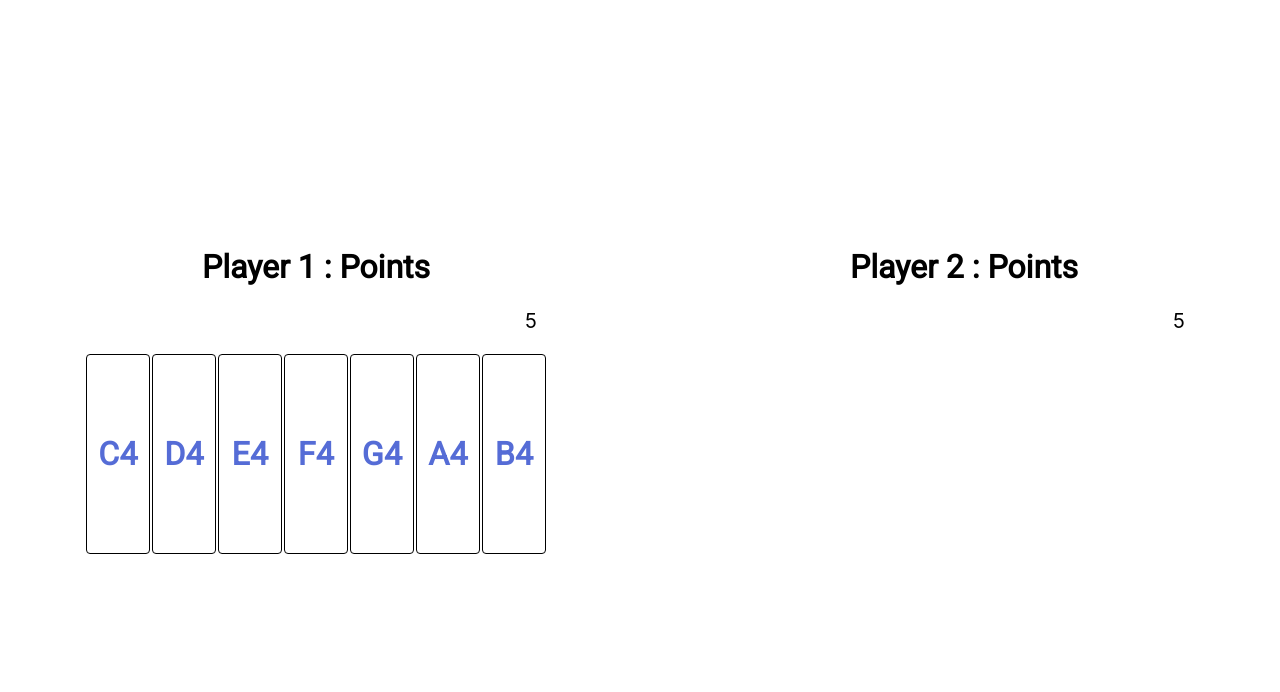
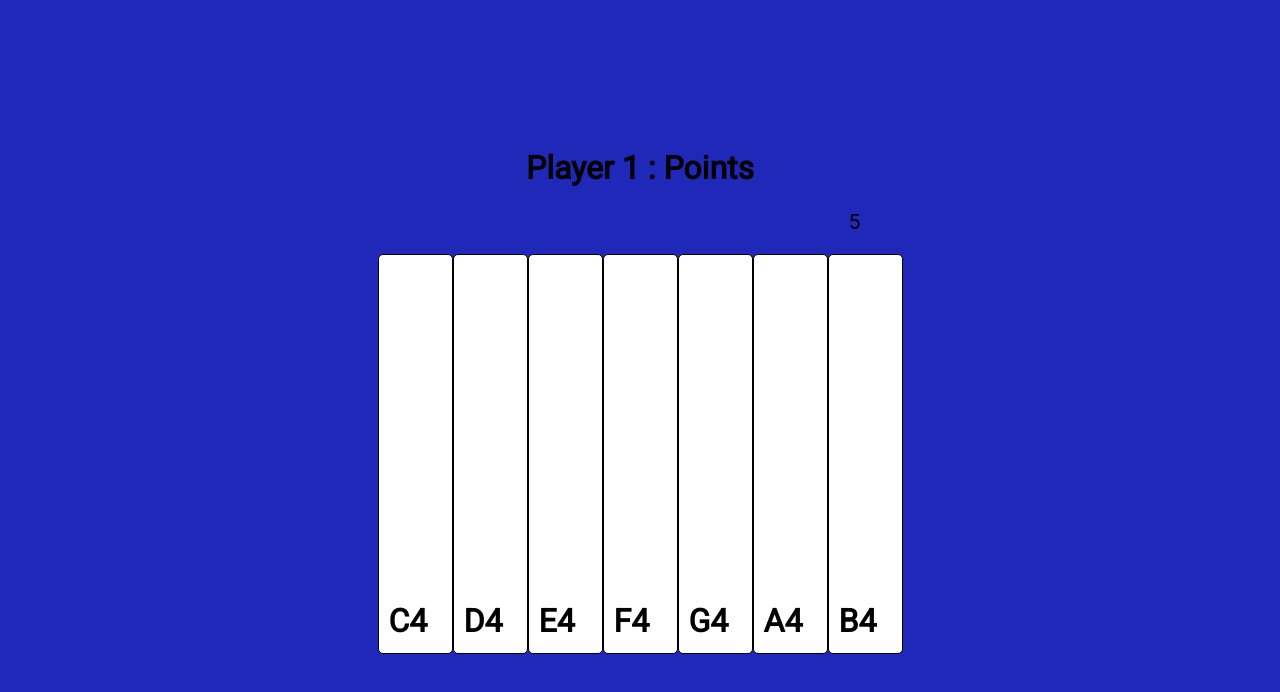
Before and after one commit to tanpochara/dupme-frontend, a Next.js app: page / in a window 1280 px wide. Shown: the top 692 px of the page. Built offline with nearby package versions, Linux system fonts and the light colour scheme; no server answers.

Commit message:
fix: piano key bug

```diff
--- a/package.json
+++ b/package.json
@@ -12,11 +12,13 @@
     "@emotion/react": "^11.10.4",
     "@emotion/styled": "^11.10.4",
     "@mui/material": "^5.10.4",
+    "@types/styled-components": "^5.1.26",
     "next": "12.3.0",
     "react": "18.2.0",
     "react-dom": "18.2.0",
     "react-timer-hook": "^3.0.5",
     "socket.io-client": "^4.5.2",
+    "styled-components": "^5.3.5",
     "tone": "^14.7.77"
   },
   "devDependencies": {
--- a/pages/index.tsx
+++ b/pages/index.tsx
@@ -19,7 +19,7 @@ const Home: NextPage = () => {
         alignItems="center"
       >
         <Grid container spacing={2}>
-          <Grid item xs={12} md={6}>
+          <Grid item xs={12} md={12}>
             <Box padding="20px" textAlign="center">
               <Typography variant="h2" paddingBottom="20px">
                 {" "}
@@ -31,18 +31,6 @@ const Home: NextPage = () => {
               <Piano />
             </Box>
           </Grid>
-          <Grid item xs={12} md={6}>
-            <Box padding="20px" textAlign="center">
-              <Typography variant="h2" paddingBottom="20px">
-                {" "}
-                Player 2 : Points
-              </Typography>
-              <Box paddingLeft={"430px"} paddingBottom="20px">
-                <Timer />
-              </Box>
-              {/* <Piano /> */}
-            </Box>
-          </Grid>
         </Grid>
       </Box>
     </>
--- a/src/components/PianoKey.tsx
+++ b/src/components/PianoKey.tsx
@@ -1,70 +1,22 @@
-import { Button, Typography } from "@mui/material";
-import { styled } from "@mui/system";
+import { Typography } from "@mui/material";
 import React, { useEffect, useRef, useState } from "react";
-import { NoteInterface } from "../@types/note";
 import * as Tone from "tone";
 import { Socket } from "socket.io-client";
+import styled from "styled-components";
 
-// const Key = styled(Button)`
-//   display: flex;
-//   flex-direction: column;
-//   justify-content: flex-end;
-//   width: 75;
-//   height: 400px;
-//   border: 1px solid black;
-//   padding: 10px;
-//   background: white;
-
-//   :focus {
-//     backgroud: red;
-//   }
-
-//   :active {
-//     background: red;
-//   }
-// `;
-
-const BlackKey = styled(Button)`
-  width: 40px;
-  height: 130px;
-  background: black;
-  border: solid black 1px;
-  position: absolute;
-  margin: 1px;
-  margin-left: -20px;
-  :active {
-    background: red;
-  }
-
-  :focus {
-    background: red;
-  }
-
-  :hover {
-    background: black;
-  }
+const Key = styled.button`
+  display: flex;
+  flex-direction: column;
+  width: 75px;
+  height: 400px;
+  border: 1px solid black;
+  padding: 10px;
+  background-color: white;
+  border-radius: 5px;
+  color: black;
+  justify-content: flex-end;
 `;
 
-const WhiteKey = styled(Button)`
-  width: 60px;
-  height: 200px;
-  background: white;
-  border: solid black 1px;
-  margin: 1px;
-  margin-left: "-20px";
-  box-sizing: border-box;
-  :active {
-    background: red;
-  }
-
-  :focus {
-    background: red;
-  }
-
-  :hover {
-    background: white;
-  }
-`;
 interface Props {
   note: string;
   color?: "black" | "white";
@@ -72,15 +24,15 @@ interface Props {
   socket: Socket;
 }
 
-export const PianoKey: React.FC<Props> = ({ note, color, piano, socket }) => {
+export const PianoKey: React.FC<Props> = ({ note, piano, socket }) => {
   const [isWhite, setIsWhite] = useState(true);
   const handlePlayKey = () => {
-    // setIsWhite(false);
+    setIsWhite(false);
     const time = Tone.now();
     piano.triggerAttackRelease(note, "16n", time);
     setTimeout(() => {
       setIsWhite(true);
-    }, 500);
+    }, 300);
   };
 
   const elementRef = useRef<HTMLButtonElement>(null);
@@ -88,9 +40,10 @@ export const PianoKey: React.FC<Props> = ({ note, color, piano, socket }) => {
   useEffect(() => {
     socket.on("opponentKeyPressed", (msg) => {
       if (msg == note) {
-        console.log(note, msg);
         setIsWhite(false);
-        elementRef.current?.click();
+        if (elementRef.current) {
+          elementRef.current.click();
+        }
       }
     });
 
@@ -101,16 +54,13 @@ export const PianoKey: React.FC<Props> = ({ note, color, piano, socket }) => {
 
   return (
     <>
-      <WhiteKey
+      <Key
         onClick={handlePlayKey}
-        disableRipple
         ref={elementRef}
-        sx={{ backgroundColor: isWhite ? "white" : "red" }}
-        // sx={{ backgroundColor: "red" }}
+        style={{ backgroundColor: isWhite ? "white" : "red" }}
       >
-        {" "}
         <Typography variant="h2"> {note}</Typography>
-      </WhiteKey>
+      </Key>
     </>
   );
 };
--- a/src/styles/globals.css
+++ b/src/styles/globals.css
@@ -4,6 +4,7 @@ body {
   margin: 0;
   font-family: -apple-system, BlinkMacSystemFont, Segoe UI, Roboto, Oxygen,
     Ubuntu, Cantarell, Fira Sans, Droid Sans, Helvetica Neue, sans-serif;
+  background: #1f28b9;
 }
 
 a {
```
Also changed, not shown: 1 other file (tests, documents, lock files or other folders).
